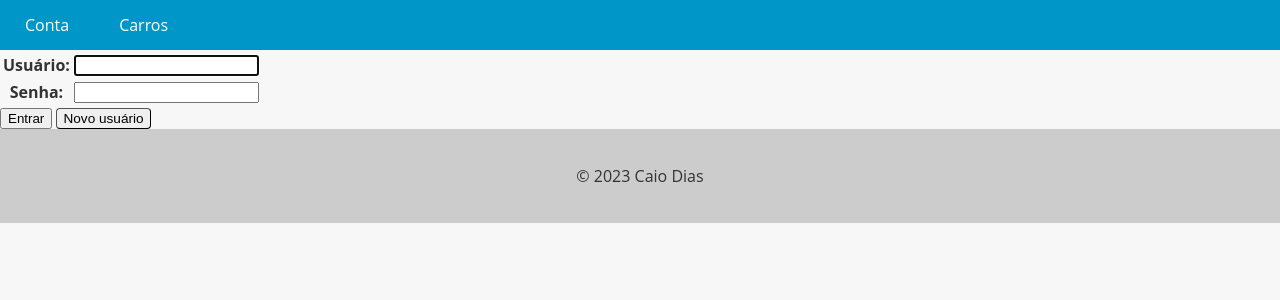
After one commit to caiorodias/carros, a Django app: page /login/ in a window 1280 px wide. The commit adds this page. Shown: the top 300 px of the page. Run offline with Django 4.2, Linux system fonts and the light colour scheme.

Commit message:
criando abas de login e logout e ajustando menu

```diff
--- /dev/null
+++ b/accounts/templates/login.html
@@ -0,0 +1,16 @@
+{% extends "base.html" %}
+
+{% block content %}
+
+    <form method="post">
+        {% csrf_token %}
+
+        <table>
+            {{ login_form.as_table}}
+        </table>
+
+        <input type="submit" value="Entrar">
+        <a href="{% url 'register' %}" class="button">Novo usuário</a>
+    </form>
+
+{% endblock%}
--- a/accounts/templates/register.html
+++ b/accounts/templates/register.html
@@ -45,7 +45,6 @@
             <input type="submit" value="Cadastrar">
         </div>
 
-
     </form>
 
 {% endblock %}
--- a/accounts/views.py
+++ b/accounts/views.py
@@ -1,12 +1,33 @@
+from django.contrib.auth.forms import AuthenticationForm # AutenticationForm vai pedir usuario e senha
+from django.contrib.auth import authenticate, login, logout
 from accounts.forms import CustomUserCreationForm # Form já pronto para crianção de user
 from django.shortcuts import render, redirect
 
 def register_view(request):
     if request.method == "POST":
-        user_form = CustomUserCreationForm(request.POST)
+        user_form = CustomUserCreationForm(request.POST) # Esses if é só para criar validação
         if user_form.is_valid():
             user_form.save()
-            return redirect('cars_list')
+            return redirect('login')
     else:
         user_form = CustomUserCreationForm()
     return render(request, 'register.html', {'user_form': user_form})
+
+
+def login_view(request):
+    if request.method == "POST":
+        username = request.POST['username']
+        password = request.POST['password']
+        user = authenticate(request, username = username, password = password) # Autenticação do usuário
+        if user is not None:
+            login(request, user)
+            return redirect('cars_list') # Se for validado ele loga e vai pra a lista de carros
+        else:
+            login_form = AuthenticationForm()
+    else:
+        login_form = AuthenticationForm()
+    return render(request, 'login.html', {'login_form':login_form})
+
+def logout_view(request):
+    logout(request)
+    return redirect('cars_list')
--- a/app/templates/base.html
+++ b/app/templates/base.html
@@ -66,15 +66,47 @@
         background-color: #999;
     }
 
+    .button {
+      font-family: 'Arial', 'Open Sans';
+      font-size: .85rem;
+      appearance: auto;
+      user-select: none;
+      white-space: pre;
+      border-radius: 4px;
+      text-decoration: none;
+      text-align: center;
+      cursor: default;
+      box-sizing: border-box;
+      background-color: buttonface;
+      color: buttontext;
+      padding: 2px 6px;
+      border-width: 1px;
+      border-style: outset;
+      border-color: buttonborder;
+      border-image: initial;
+    }
+
+    .button:hover {
+      background-color: #bbbaba56;
+    }
+
   </style>
 </head>
 <body>
   <header>
     <nav>
       <ul>
-        <li><a href="{% url 'cars_list' %}">Feirão Caio Dias</a></li>
-        <li><a href="{% url 'new_car' %}">Login</a></li>
-        <li><a href="{% url 'register' %}">Cadastrar Carro</a></li>
+        {% if user.is_authenticated %}
+          <li>Olá, {{ user.username }}</li>
+          <li><a href="{% url 'logout' %}">Sair</a></li>
+          <li><a href="{% url 'new_car' %}">Cadastrar Carro</a></li>
+
+        {% else %}
+          <li><a href="{% url 'login' %}">Conta</a></li>
+        {% endif %}
+
+        <li><a href="{% url 'cars_list' %}">Carros</a></li>
+
       </ul>
     </nav>
   </header>
--- a/app/urls.py
+++ b/app/urls.py
@@ -3,12 +3,14 @@ from django.urls import path
 from django.conf import settings
 from django.conf.urls.static import static
 from cars.views import cars_view, new_car_view #para puxar a função que está em views
-from accounts.views import register_view
+from accounts.views import register_view, login_view, logout_view
 
 
 urlpatterns = [
     path('admin/', admin.site.urls),
     path('register/', register_view, name = 'register'), #add
+    path('login/', login_view, name= 'login'),
+    path('logout/', logout_view, name='logout'),
     path('cars/', cars_view, name= 'cars_list'), # Dando um nome para a url #add
     path('new_car/', new_car_view, name = 'new_car'), #add
 ] + static(settings.MEDIA_URL, document_root=settings.MEDIA_ROOT)
```
Also changed, not shown: app/settings.py (+0 -11 lines), db.sqlite3.
